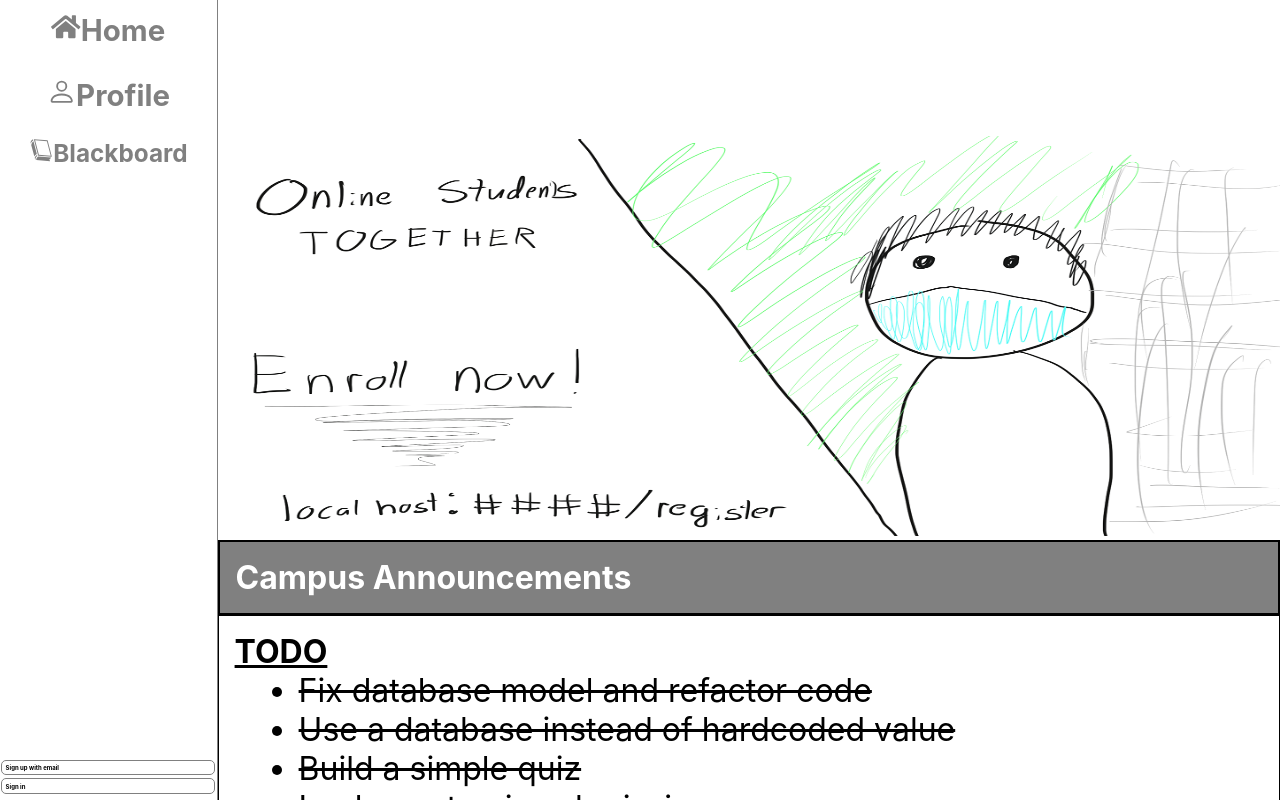
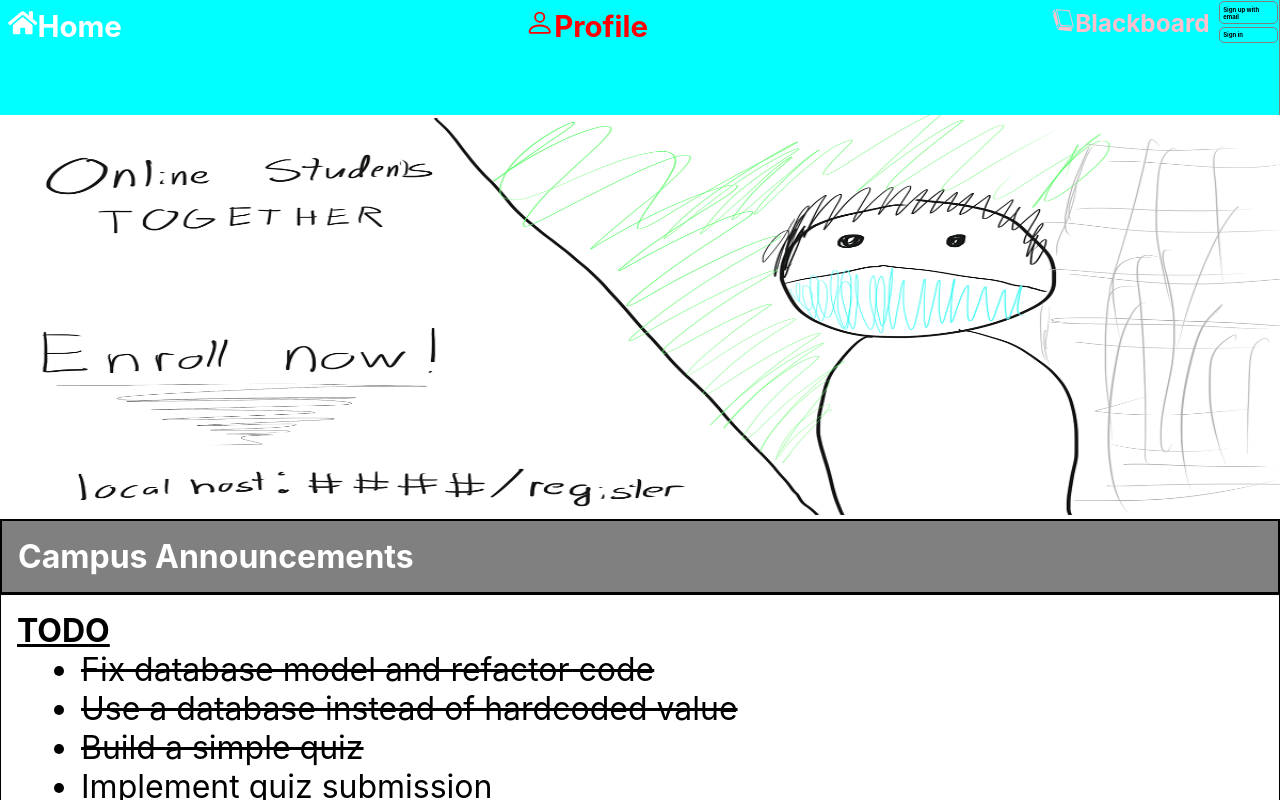
Before and after one commit to VarelaTechDev/SpeedrunUniversity, a React (Create React App) app in the folder client/: page / in a window 1280 px wide. Shown: the top 800 px of the page. Built offline with nearby package versions, Linux system fonts and the light colour scheme; no server answers; the HTML template or start-up script is replaced by a standard one.

Commit message:
Large size navbar

```diff
--- a/client/src/components/home/HomeAreaHeader.scss
+++ b/client/src/components/home/HomeAreaHeader.scss
@@ -3,19 +3,20 @@
 
 // This is the other side of our Sidebar...holds the tweet and tweetbox
 .web-area{
-    position: absolute;
-    top: 17%;
-    right: 0;
-    @include sm(){
-        left: 9%;
-    }
-    @include md(){
-        left: 14%;
-    }
-    @include lg(){
-        left: 17%;
-    }
 
+    position: static;
+    // top: 17%;
+    // right: 0;
+    // @include sm(){
+    //     left: 9%;
+    // }
+    // @include md(){
+    //     left: 14%;
+    // }
+    // @include lg(){
+    //     left: 17%;
+    // }
+    top: 20%;
     bottom: 0;
     height: 100vh;
 
--- a/client/src/components/sidebar/Sidebar.js
+++ b/client/src/components/sidebar/Sidebar.js
@@ -29,75 +29,44 @@ function Sidebar(){
     return (
         <div className='entire-sidebar'>
             <div className='sidebar-interactive'>
+
                 <section className='icons'>
 
-                    <div className="home-btn">
-                        <Link to='/' className='home-link' style={{
-                            display: 'flex',
-                            justifyContent: 'center',
-                            color: 'gray'
-                        }}>
+                    <div className="homeBtnDiv">
+                        <Link to='/' className='homeBtn'>
                             <FaHome className='icon'/>
                             <span>Home</span>
                         </Link>
                     </div>
 
 
-                    <div className="profile-btn">
+                    <div className="profileBtnDiv">
                         {user === null || user.username === null ?
                             (
-                                <Link to='register' className='profile-link'
-                                    style={{
-                                        display: 'flex',
-                                        justifyContent: 'center',
-                                        color: 'gray'
-                                    }}>
-
+                                <Link to='register' className='profileBtn'>
                                     <BsPerson className='icon'/><span>Profile</span>
-
                                 </Link>
                             )
                             :
                             (
-                                <Link to={`/profile/${user.username}`} className='profile-link'
-                                    style={{
-                                        display: 'flex',
-                                        justifyContent: 'center',
-                                        color: 'gray'
-                                    }}>
-
+                                <Link to={`/profile/${user.username}`} className='profileBtn'>
                                     <BsPerson  className='icon'/><span>Profile</span>
-
                                 </Link>
                             )
                         }
                     </div>
 
-                    <div className='blackboard-btn'>
+                    <div className='blackboardBtnDiv'>
                         {user === null || user.username === null ?
                             (
-                                <Link to='register' className='profile-link'
-                                    style={{
-                                        display: 'flex',
-                                        justifyContent: 'center',
-                                        color: 'gray'
-                                    }}>
-
+                                <Link to='register' className='blackboardBtn'>
                                     <GiBlackBook className='icon'/><span>Blackboard</span>
-
                                 </Link>
                             )
                             :
                             (
-                                <Link to='/blackboard' className='bb-link'
-                                    style={{
-                                        display: 'flex',
-                                        justifyContent: 'center',
-                                        color: 'gray'
-                                    }}>
-
+                                <Link to='/blackboard' className='blackboardBtn'>
                                     <GiBlackBook className='icon'/><span>Blackboard</span>
-
                                 </Link>
                             )
                         }
--- a/client/src/components/sidebar/Sidebar.scss
+++ b/client/src/components/sidebar/Sidebar.scss
@@ -4,12 +4,16 @@
 // ? Holds the entire CSS
 .entire-sidebar{
     // Position the sidebar
-    position: fixed;
-    left: 0;
+    position: sticky;
+    top: 0;
+    background-color: aqua;
     display: flex;
-    flex-direction: column;
+    flex-direction: row;
+    width: 100%;
+
 
     border-right:1px solid gray;
+    height: 12em;
 
     // ? breakpoints.scss
     @include sm(){
@@ -197,25 +201,40 @@
 
     @include lg(){
         font-size: 0.6em;
-        width: 17%;
-        height: 100vh;
-        justify-content: space-between;
 
-        // Home, Profile, and Tweet
+
+        // Home, Profile, Blackboard
         .sidebar-interactive{
+
+
+            width: 100%;
+
+
+
             .icons{
-                .home-btn{
+
+                display: flex;
+                flex-direction: row;
+                justify-content: space-between;
+                margin-top: 0.5rem;
+
+                .homeBtn{
+                    margin-left: 0.5rem;
                     font-size: 2.3vw;
-                    margin-top: 0.4em;
+                    color: white;
+
 
                 }
-                .profile-btn{
+                .profileBtn{
+                    color: red;
                     font-size: 2.3vw;
-                    margin-top: 1em;
+
                 }
-                .blackboard-btn{
+                .blackboardBtn{
+                    margin-right: 0.5rem;
+                    color: pink;
                     font-size: 1.9vw;
-                    margin-top: 1em;
+
                 }
             }
         }
@@ -245,7 +264,7 @@
                     display: flex;
                     justify-content: center;
                     img{
-                        width: 100%;
+                        width: 10em;
                         border-radius: 50px;
                         border: 1px gray solid;
                     }
```
